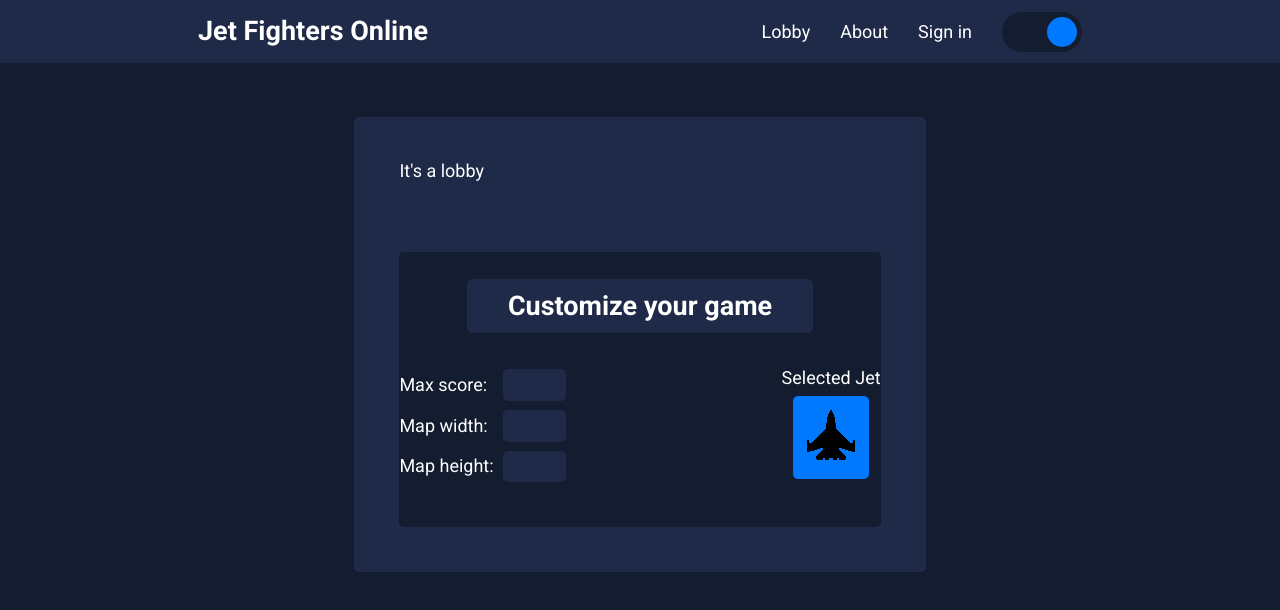
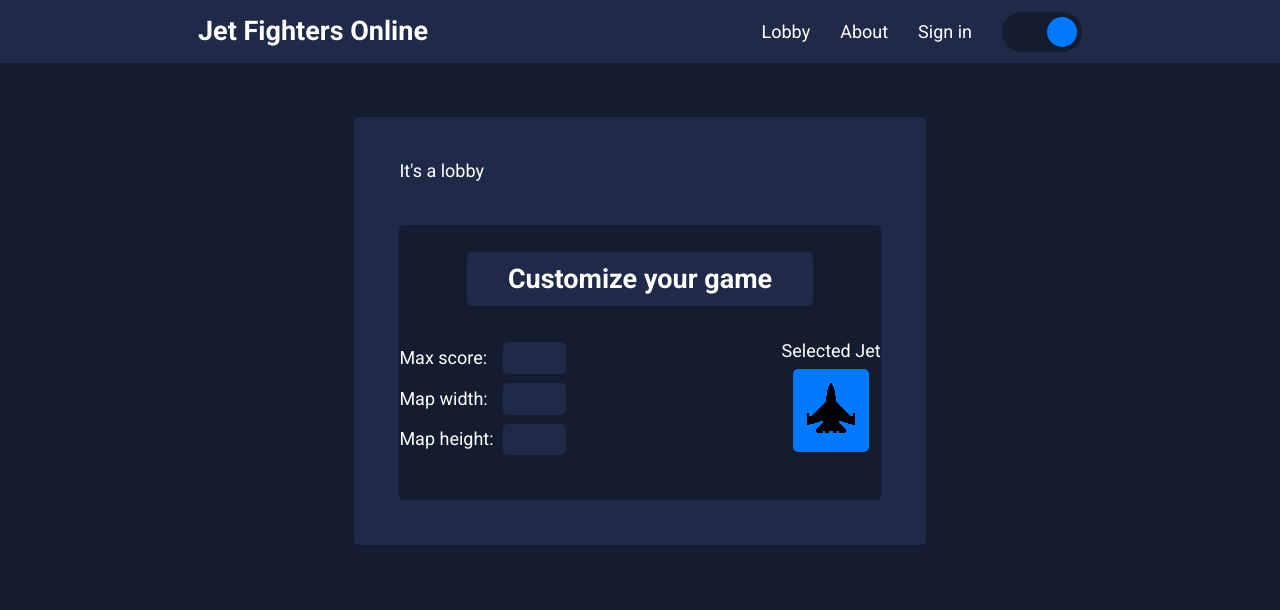
Before and after one commit to Dan-Lucian/jet-fighters-online-2.0, a React (Create React App) app in the folder frontend/: page /lobby in a window 1280 px wide. Shown: the top 610 px of the page. Built offline with nearby package versions, Linux system fonts and the light colour scheme.

Commit message:
refactor: extracted PreLobby components to their own grid

```diff
--- a/frontend/src/routes/index/components/Menu.module.scss
+++ b/frontend/src/routes/index/components/Menu.module.scss
@@ -2,14 +2,8 @@
   background: var(--color-bg-secondary);
   padding: 2.5em;
   border-radius: 5px;
-  display: grid;
-  grid-template-columns: repeat(2, 1fr);
-  grid-template-rows: auto 1.5em auto 2.5em auto;
   column-gap: 2.5em;
-  grid-template-areas:
-    'btnCreate btnJoin'
-    '. .'
-    'statusWs inputId'
-    '. .'
-    'customization customization';
+  display: flex;
+  flex-direction: column;
+  gap: 2.5em;
 }
--- a/frontend/src/routes/index/routes/index/PreLobby.js
+++ b/frontend/src/routes/index/routes/index/PreLobby.js
@@ -1,15 +1,17 @@
+// local components
+import WrapperPreLobby from './components/WrapperPreLobby';
 import BtnCreate from './components/BtnCreate';
 import BtnJoin from './components/BtnJoin';
 import StatusWs from './components/StatusWs';
 import FormId from './components/FormId';
 
 const PreLobby = () => (
-  <>
+  <WrapperPreLobby>
     <BtnCreate />
     <BtnJoin />
     <StatusWs />
     <FormId />
-  </>
+  </WrapperPreLobby>
 );
 
 export default PreLobby;
--- a/frontend/src/routes/index/routes/index/components/BtnJoin.module.scss
+++ b/frontend/src/routes/index/routes/index/components/BtnJoin.module.scss
@@ -1,5 +1,4 @@
 .btnJoin {
-  width: 13em;
   padding: 0.7em 0;
   border: none;
   border-radius: 5px;
--- a/frontend/src/routes/index/routes/index/components/FormId.module.scss
+++ b/frontend/src/routes/index/routes/index/components/FormId.module.scss
@@ -1,15 +1,15 @@
 .form {
-  grid-area: inputId;
+  grid-area: formId;
 }
 
 .input {
   background: var(--color-bg-primary);
-  width: 19.5em;
   border-radius: 5px;
   text-align: center;
   border: none;
   height: 100%;
   color: var(--color-text);
+  width: 100%;
 
   &:focus {
     outline: 2px solid var(--color-blue);
--- a/frontend/src/routes/index/routes/index/components/StatusWs.module.scss
+++ b/frontend/src/routes/index/routes/index/components/StatusWs.module.scss
@@ -1,6 +1,5 @@
 .statusWs {
   background: var(--color-bg-primary);
-  width: 19.5em;
   padding: 0.8em 0;
   border-radius: 5px;
   text-align: center;
--- /dev/null
+++ b/frontend/src/routes/index/routes/index/components/WrapperPreLobby.js
@@ -0,0 +1,7 @@
+import styles from './WrapperPreLobby.module.scss';
+
+const WrapperPreLobby = (props) => (
+  <div className={styles.wrapper} {...props} />
+);
+
+export default WrapperPreLobby;
--- /dev/null
+++ b/frontend/src/routes/index/routes/index/components/WrapperPreLobby.module.scss
@@ -0,0 +1,9 @@
+.wrapper {
+  width: 41.5em;
+  display: grid;
+  grid-template-columns: repeat(2, 1fr);
+  grid-template-areas:
+    'btnCreate btnJoin'
+    'statusWs formId';
+  gap: 1.5em 2.5em;
+}
```
